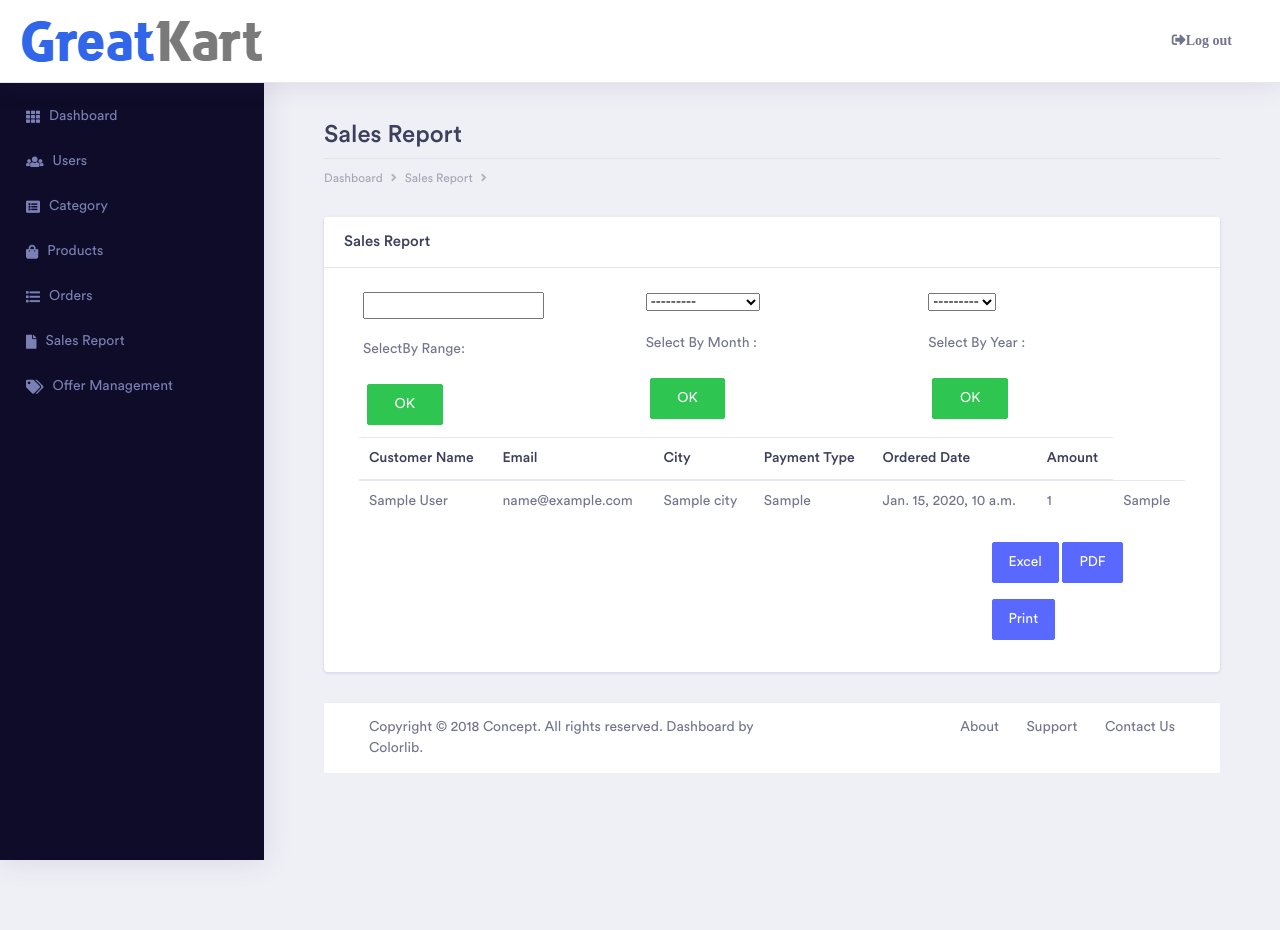
After one commit to afsul/Greatkart-E-commerce-web-app, a Django app: template templates/admin/orders/sales_report2.html in a window 1280 px wide. The commit adds this page. Run offline with Django 3.2, Linux system fonts and the light colour scheme; the template is opened without the code that fills it: most values are stand-ins (such as "Sample title", 1, 10 or a date in 2020); some libraries are stand-ins or nearby versions; some web fonts are replaced.

Commit message:
upto sales report some error | upto paginator

```diff
--- a/store/urls.py
+++ b/store/urls.py
@@ -6,8 +6,9 @@ from . import views
 urlpatterns = [
 
     path('',views.store,name='store'),
-    path('<slug:category_slug>/', views.store, name='products_by_category'),
-    path('<slug:category_slug>/<slug:product_slug>/', views.product_detail, name='product_detail'),
+    path('category/<slug:category_slug>/', views.store, name='products_by_category'),
+    path('category/<slug:category_slug>/<slug:product_slug>/', views.product_detail, name='product_detail'),
+    path('search/', views.search, name='search'),
 
 
 ]
--- a/templates/admin/includes/admin-menubar.html
+++ b/templates/admin/includes/admin-menubar.html
@@ -30,7 +30,7 @@
                                 <a class="nav-link {% if url_name == 'orders_list' %}active{% endif %}" href="{% url 'orders_list' %}" ><i class="fa fa-list"></i>Orders </a>
                                </li>
                             <li class="nav-item ">
-                               <a class="nav-link {% if url_name == 'sales_report' %}active{% endif %}" href="{% url 'sales_report' %}" ><i class="fa fa-file"></i>Sales Report </a>
+                               <a class="nav-link {% if url_name == 'adminsale' %}active{% endif %}" href="{% url 'adminsale' %}" ><i class="fa fa-file"></i>Sales Report </a>
                                 </li>
                             <li class="nav-item ">
                                <a class="nav-link {% if url_name == 'admin_offers' %}active{% endif %}" href="{% url 'admin_offers' %}" ><i class="fa fa-tags"></i>Offer Management </a>
--- /dev/null
+++ b/templates/admin/orders/sales_report2.html
@@ -0,0 +1,392 @@
+
+
+  {% load static %}
+
+<!doctype html>
+<html lang="en">
+
+<head>
+    <!-- Required meta tags -->
+    <meta charset="utf-8">
+    <meta name="viewport" content="width=device-width, initial-scale=1, shrink-to-fit=no">
+    <!-- Bootstrap CSS -->
+    <link rel="stylesheet" href="{% static 'assets/vendor/bootstrap/css/bootstrap.min.css' %}">
+    <link href="{% static 'assets/vendor/fonts/circular-std/style.css' %}" rel="stylesheet">
+     <link rel="stylesheet" href="{% static 'assets/libs/css/style.css' %}">
+     <link rel="stylesheet" href="{% static 'assets/vendor/fonts/fontawesome/css/fontawesome-all.css' %}">
+     <link rel="stylesheet" href="https://cdn.datatables.net/buttons/2.2.2/css/buttons.dataTables.min.css">
+    <link rel="stylesheet" href="https://cdn.datatables.net/1.11.5/css/jquery.dataTables.min.css">
+
+
+
+
+    <title>GreatKart</title>
+</head>
+
+<body>
+
+    <div class="dashboard-main-wrapper">
+
+   {% include 'admin/includes/admin-navbar.html' %}
+   {% include 'admin/includes/admin-menubar.html' %}
+        <div class="dashboard-wrapper">
+            <div class="dashboard-ecommerce">
+                <div class="container-fluid dashboard-content ">
+
+
+
+{% block content %}
+<link rel="stylesheet" type="text/css" href="https://cdn.jsdelivr.net/npm/daterangepicker/daterangepicker.css" />
+<!-- <link href="https://cdn.jsdelivr.net/npm/bootstrap@5.0.2/dist/css/bootstrap.min.css" rel="stylesheet"
+ integrity="sha384-EVSTQN3/azprG1Anm3QDgpJLIm9Nao0Yz1ztcQTwFspd3yD65VohhpuuCOmLASjC" crossorigin="anonymous" /> -->
+ <!-- <script src="html2pdf.bundle.min.js"></script> -->
+
+ <!-- ============================================================== -->
+
+        <!-- ============================================================== -->
+        <!-- ============================================================== -->
+        <!-- wrapper  -->
+        <!-- ============================================================== -->
+
+        <div class="container-fluid  dashboard-content">
+         <!-- ============================================================== -->
+         <!-- pageheader -->
+         <!-- ============================================================== -->
+         <div class="row">
+             <div class="col-xl-12 col-lg-12 col-md-12 col-sm-12 col-12">
+                 <div class="page-header">
+                     <h2 class="pageheader-title">Sales Report</h2>
+                     <p class="pageheader-text"></p>
+                     <div class="page-breadcrumb">
+                         <nav aria-label="breadcrumb">
+                             <ol class="breadcrumb">
+                                 <li class="breadcrumb-item"><a href="#" class="breadcrumb-link">Dashboard</a></li>
+                                 <li class="breadcrumb-item"><a href="#" class="breadcrumb-link">Sales Report</a></li>
+                                 <li class="breadcrumb-item active" aria-current="page"></li>
+                             </ol>
+                         </nav>
+                     </div>
+                 </div>
+             </div>
+         </div>
+         <!-- ============================================================== -->
+         <!-- end pageheader -->
+         <!-- ============================================================== -->
+         <div class="row">
+             <!-- ============================================================== -->
+             <!-- hoverable table -->
+                 <!-- ============================================================== -->
+                 <div class="col-xl-12 col-lg-12 col-md-12 col-sm-12 col-12">
+                     <div class="card">
+                         <h5 class="card-header">Sales Report</h5>
+                         <div class="card-body">
+  <form action="" method="post">
+   {% csrf_token %}
+   <div class="row m-1 stat-cards">
+   <div class=" col-xl-4 mb-1 " >
+      <article class="stat-cards-item " >
+         <div class="stat-cards-info " style="width: 100%;" >
+            <p class="stat-cards-info__num"><input type="text" class="ms-2" name="dates"  /></p>
+            <p class="stat-cards-info__title">SelectBy Range:</p>
+            <div class="d-flex " style="justify-content: space-between;">
+               <button class="btn btn-success m-1" style="width: 30%;" id="submit_date" type="submit">OK</button>
+               <!-- <a class="btn btn-danger m-1" style="width: 30%;" href="{% url 'adminsale' %}">RESET</a> -->
+            </div>
+         </div>
+      </article>
+   </div>
+   <div class=" col-xl-4 mb-1" >
+      <article class="stat-cards-item">
+         <div class="stat-cards-info" style="width: 100%;"  >
+            <p class="stat-cards-info__num">
+               <select name="month" id="">
+                  <option value="">---------</option>
+                  {% for month in months %}
+                  <option value="{{ forloop.counter }}">{{ month }}</option>
+                  {% endfor %}
+               </select>
+            </p>
+            <p class="stat-cards-info__title">Select By Month :</p>
+            <div class="d-flex " style="justify-content: space-between;">
+               <button class="btn btn-success m-1" style="width: 30%;" id="submit_date" type="submit">OK</button>
+               <!-- <a class="btn btn-danger m-1" style="width: 30%;" href="{% url 'adminsale' %}">RESET</a> -->
+            </div>
+         </div>
+      </article>
+   </div>
+   <div class=" col-xl-4 mb-1"  >
+      <article class="stat-cards-item"  >
+         <div class="stat-cards-info" style="width: 100%;">
+            <p class="stat-cards-info__num">
+               <select name="year" id="">
+                  <option value="">---------</option>
+                  {% for year in years %}
+                  <option value="{{ year }}">{{ year }}</option>
+                  {% endfor %}
+               </select>
+            </p>
+            <p class="stat-cards-info__title">Select By Year :</p>
+            <div class="d-flex " style="justify-content: space-between;">
+               <button class="btn btn-success m-1" style="width: 30%;" id="submit_date" type="submit">OK</button>
+               <!-- <a class="btn btn-danger m-1" style="width: 30%;" href="{% url 'adminsale' %}">RESET</a> -->
+            </div>
+         </div>
+      </article>
+   </div>
+   </form>
+</div>
+ <main class="main users chart-page" id="skip-target">
+   <div class="container ">
+      <div class="row" id="salestable" >
+         <div class="col-lg-12" >
+            <div class="table users-table table-wrapper"  >
+               <div>
+                  <table id="invoice" class="posts-table table " style="width:100%" >
+                     <thead >
+                        <tr class="users-table-info">
+
+                           <th>Customer Name</th>
+                           <th>Email</th>
+                           <th>City</th>
+                           <th>Payment Type</th>
+                           <th>Ordered Date</th>
+                           <th>Amount</th>
+
+
+
+
+
+
+                        </tr>
+                     </thead>
+                     <tbody>
+
+                        {% for data in order_data %}
+
+                        <tr>
+                           <td>
+                              {{data.first_name}} {{data.last_name}}
+                           </td>
+                           <td>
+                              {{ data.email }}
+                           </td>
+                           <td>
+                              {{ data.city }}
+                           </td>
+                           <td>
+                              {{data.payment.payment_method}}
+                           </td>
+
+                           </td>
+                           <td>
+                              {{data.created_at}}
+                           </td>
+                           <td>
+                              {{data.nett_paid}}
+                           </td>
+                           <td>
+                              {{data.order.payment.payment_method}}
+                           </td>
+                        </tr>
+                        {% endfor %}
+                     </tbody>
+                  </table>
+               </div>
+            </div>
+         </div>
+      </div>
+      <div class="row m-1 ">
+         {% comment %}
+         <div class="col-lg-4 mb-2" >
+            <a href="{% url 'export_csv' %}" style="width: 100%;" class="btn btn-secondary">Export CSV</a>
+         </div>
+         {% endcomment %}
+         <div class="col-lg-9  mb-2">
+
+
+         </div>
+
+         <div class="col-lg-3  mb-2 me-auto">
+            <a href="{% url 'export_excel' %}"  class="btn btn-primary mt-3">Excel</a>
+            <button id="topdf"  class="btn btn-primary mt-3" >PDF</button>
+            <button   onclick = "print()" class="btn btn-primary mt-3">Print</button>
+
+         </div>
+      </div>
+   </div>
+</main>
+
+
+
+<!--necessary CDN files-->
+<script src="{% static 'admin/js/html2pdf.bundle.js' %}"></script>
+<script type="text/javascript" src="https://cdnjs.cloudflare.com/ajax/libs/pdfmake/0.1.22/pdfmake.min.js"></script>
+<!-- <script type="text/javascript" src="https://cdnjs.cloudflare.com/ajax/libs/html2canvas/0.4.1/html2canvas.min.js"></script> -->
+
+<script src="https://ajax.googleapis.com/ajax/libs/jquery/3.5.1/jquery.min.js"></script>
+<!-- <script src="https://checkout.razorpay.com/v1/checkout.js"></script> -->
+<!-- <script src="https://www.paypal.com/sdk/js?client-id=AeS1O53pS0XIj2PQq6VCwSi4eTAhyFwrm04d-I8l8sYKaPdVOOFPq87afE5QgTGDQM6jd-K01_5Mu2p-&currency=USD" data-sdk-integration-source="button-factory"></script> -->
+<!-- <script src="https://cdn.jsdelivr.net/npm/bootstrap@5.0.2/dist/js/bootstrap.bundle.min.js"
+    integrity="sha384-MrcW6ZMFYlzcLA8Nl+NtUVF0sA7MsXsP1UyJoMp4YLEuNSfAP+JcXn/tWtIaxVXM"
+    crossorigin="anonymous"></script> -->
+
+<!-- <script src="https://cdn.jsdelivr.net/npm/@popperjs/core@2.9.2/dist/umd/popper.min.js"
+    integrity="sha384-IQsoLXl5PILFhosVNubq5LC7Qb9DXgDA9i+tQ8Zj3iwWAwPtgFTxbJ8NT4GN1R8p"
+    crossorigin="anonymous"></script> -->
+<!-- <script src="https://cdn.jsdelivr.net/npm/bootstrap@5.0.2/dist/js/bootstrap.min.js"
+    integrity="sha384-cVKIPhGWiC2Al4u+LWgxfKTRIcfu0JTxR+EQDz/bgldoEyl4H0zUF0QKbrJ0EcQF"
+    crossorigin="anonymous"></script> -->
+<!-- <script type="text/javascript" src="https://cdn.jsdelivr.net/jquery/latest/jquery.min.js"></script> -->
+<script type="text/javascript" src="https://cdn.jsdelivr.net/momentjs/latest/moment.min.js"></script>
+<script type="text/javascript" src="https://cdn.jsdelivr.net/npm/daterangepicker/daterangepicker.min.js"></script>
+
+
+
+    <!--javascript codes-->
+
+<!-- <script src="{% static 'admin/js/html2pdf.bundle.js'%}"></script> -->
+
+ <!-- <script>
+
+    document.getElementById('topdf').onclick = function() {
+      alert('this  is pdf')
+      var element = document.getElementById('salestable');
+      var date = new Date().toISOString().slice(0,19);
+      var opt = {
+        margin:     1,
+        filename: 'Salesreport' +date + '.pdf',
+        image: { type: 'jpeg', quality: 0.98},
+        html2canvas: { scale: 2},
+        jsPDF: { unit: 'in', format: 'letter', orientation: 'portrait'}
+
+      }
+
+      html2pdf(element, opt)
+
+    };
+    function Export() {
+      html2canvas(document.getElementById('invoice'), {
+          onrendered: function (canvas) {
+              var data = canvas.toDataURL();
+              var docDefinition = {
+                  content: [{
+                      image: data,
+                      width: 500
+                  }]
+              };
+              pdfMake.createPdf(docDefinition).download("Table.pdf");
+          }
+      });
+  }
+  </script>  -->
+
+  <script>
+
+   document.getElementById('topdf').onclick = function() {
+
+     var rowCount = $("#salestable td").closest("tr").length;
+
+     if(rowCount>0){
+
+       var element = document.getElementById('salestable2');
+     var date = new Date().toISOString().slice(0,19);
+     var opt = {
+       margin:     1,
+       filename: 'Salesreport' +date + '.pdf',
+       image: { type: 'jpeg', quality: 0.98},
+       html2canvas: { scale: 2},
+       jsPDF: { unit: 'in', format: 'letter', orientation: 'portrait'}
+
+     }
+
+
+     html2pdf(element, opt)
+
+     }else{
+       Swal.fire({
+         icon: 'error',
+         title: 'Oops...',
+         text: 'No data in the table!'
+       })
+     }
+
+
+   };
+
+
+   function csvBtn(url,e){
+
+     var rowCount = $("#salestable td").closest("tr").length;
+
+     if(rowCount>0){
+       location.href=url;
+     }else{
+       e.preventDefault()
+       Swal.fire({
+         icon: 'error',
+         title: 'Oops...',
+         text: 'No data in the table!'
+       })
+     }
+
+   }
+
+
+ </script>
+
+ <script src="https://cdnjs.cloudflare.com/ajax/libs/html2pdf.js/0.10.1/html2pdf.bundle.min.js" integrity="sha512-GsLlZN/3F2ErC5ifS5QtgpiJtWd43JWSuIgh7mbzZ8zBps+dvLusV+eNQATqgA/HdeKFVgA5v3S/cIrLF7QnIg==" crossorigin="anonymous" referrerpolicy="no-referrer"></script>
+
+
+
+<script type="text/javascript">
+  document.getElementById('topdf').onclick = function () {
+      var element = document.getElementById('salestable');
+      html2pdf(element, {
+          margin: 10,
+          filename: 'SalesReport.pdf',
+          image: { type: 'jpeg', quality: 0.98 },
+          html2canvas: { scale: 2, logging: true, dpi: 192, letterRendering: true },
+          jsPDF: { unit: 'mm', format: 'a4', orientation: 'portrait' }
+      });
+  };
+</script>
+
+
+
+
+<script>
+    $('input[name="dates"]').daterangepicker({
+      maxDate: moment(),
+      ignoreReadonly: true,
+      format:'dd/mm/yyyy',
+      allowInputToggle: true,
+      defaultDate: false,
+      useCurrent: false
+    }
+  );
+</script>
+
+
+
+{% endblock %}
+
+</div>
+</div>
+{% include 'admin/includes/admin-footer.html' %}
+
+
+</div>
+
+</div>
+
+
+
+<script src="{% static 'assets/vendor/bootstrap/js/bootstrap.bundle.js' %}"></script>
+
+
+
+
+
+</body>
+
+</html>
--- a/templates/includes/navbar.html
+++ b/templates/includes/navbar.html
@@ -35,9 +35,9 @@
         </div> <!-- col.// -->
         <a href="{% url 'store' %}" class="btn btn-outline-primary">Store</a>
         <div class="col-lg  col-md-6 col-sm-12 col">
-            <form action="#" class="search">
+            <form action="{% url 'search' %}" class="search" method="GET">
                 <div class="input-group w-100">
-                    <input type="text" class="form-control" style="width:60%;" placeholder="Search">
+                    <input type="text" class="form-control" style="width:60%;" placeholder="Search" name="keyword">
 
                     <div class="input-group-append">
                       <button class="btn btn-primary" type="submit">
```
Also changed, not shown: new-admin/urls.py (+5 -6 lines), new-admin/views.py (+127 -35 lines), store/views.py (+31 -3 lines), templates/store/store.html (+29 -4 lines), templates/admin/orders/sales_report.html (line endings or trailing spaces).
